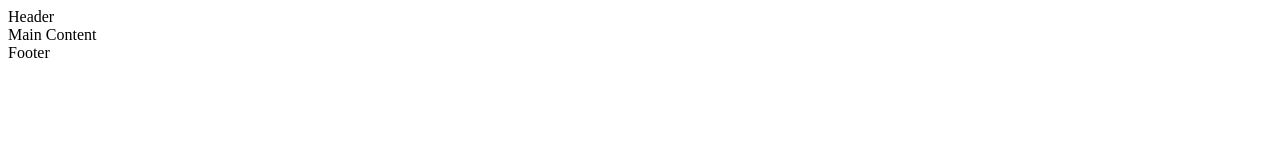
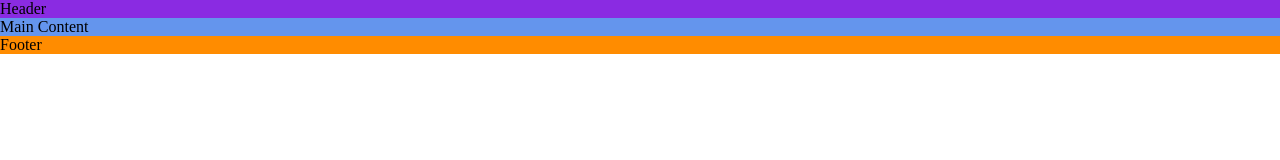
Before and after one commit to chrisss-159/_loverunning1, a plain HTML site: page index.html in a window 1280 px wide. Drawn offline with Linux system fonts and the light colour scheme.

Commit message:
Create css, like file, add styles

```diff
--- /dev/null
+++ b/assets/css/style.css
@@ -0,0 +1,17 @@
+/* Wildcard selector to overide default styling added by browser*/
+* {
+    padding: 0;
+    margin: 0;
+    box-sizing: border-box;
+}
+
+/* Some simple styling */
+header{
+    background-color: blueviolet;
+}
+main{
+    background-color: cornflowerblue;
+}
+footer{
+    background-color: darkorange;
+}
--- a/index.html
+++ b/index.html
@@ -11,6 +11,8 @@
     <link rel="apple-touch-icon" sizes="180x180" href="assets/favicon-zip/apple-touch-icon.png">
     <link rel="icon" type="image/png" sizes="32x32" href="assets/favicon-zip/favicon-32x32.png">
     <link rel="icon" type="image/png" sizes="16x16" href="assets/favicon-zip/favicon-16x16.png">
+    <!--Remember file paths for stylesheet-->
+    <link rel="stylesheet" href="assets/css/style.css">
 </head>
 
 <body>
```
